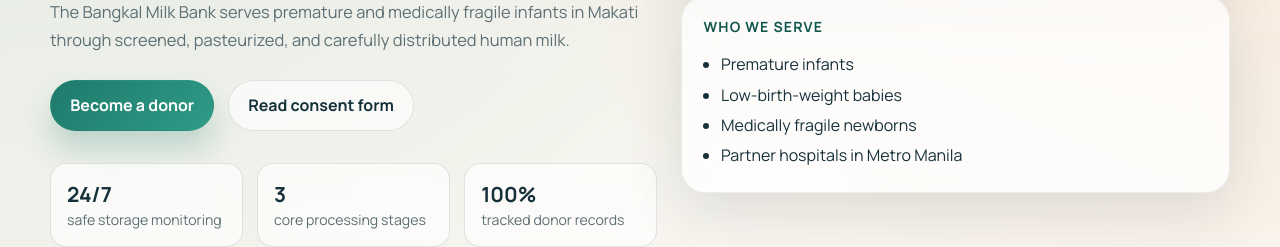
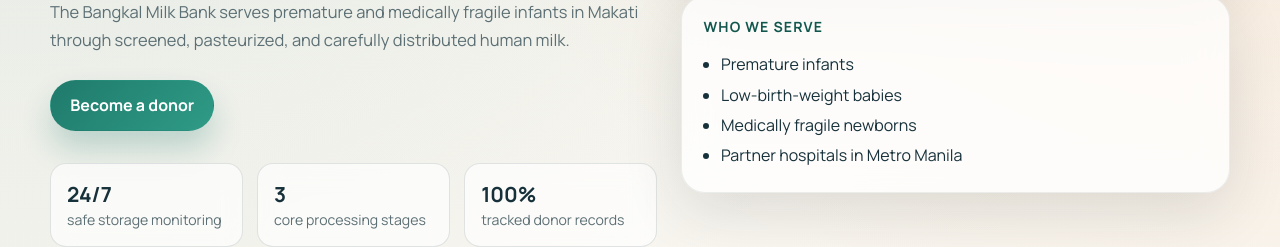
Before and after one commit to gianclaronino/CSS152P-MilkBank-Website, a plain HTML site: page about.html in a window 1280 px wide. Shown: the part 550-797 px from the top of the page. Drawn offline with nearby package versions, Linux system fonts and the light colour scheme.

Commit message:
Removed Consent Form Button from  About page

```diff
--- a/about.html
+++ b/about.html
@@ -50,7 +50,6 @@
           <p class="hero-text">The Bangkal Milk Bank serves premature and medically fragile infants in Makati through screened, pasteurized, and carefully distributed human milk.</p>
           <div class="hero-actions">
             <a class="button button-primary" href="donor.html">Become a donor</a>
-            <a class="button button-secondary" href="consent.html">Read consent form</a>
           </div>
           <ul class="hero-metrics" aria-label="About highlights">
             <li><strong>24/7</strong><span>safe storage monitoring</span></li>
```
